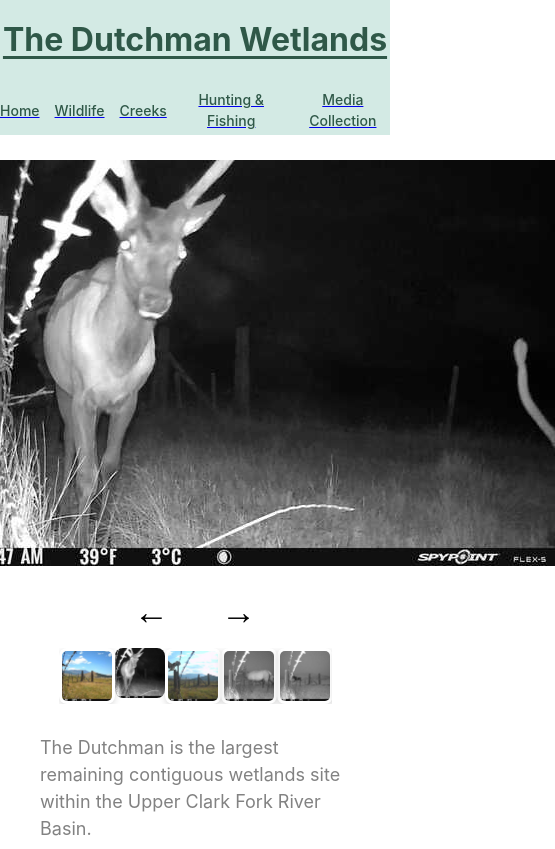
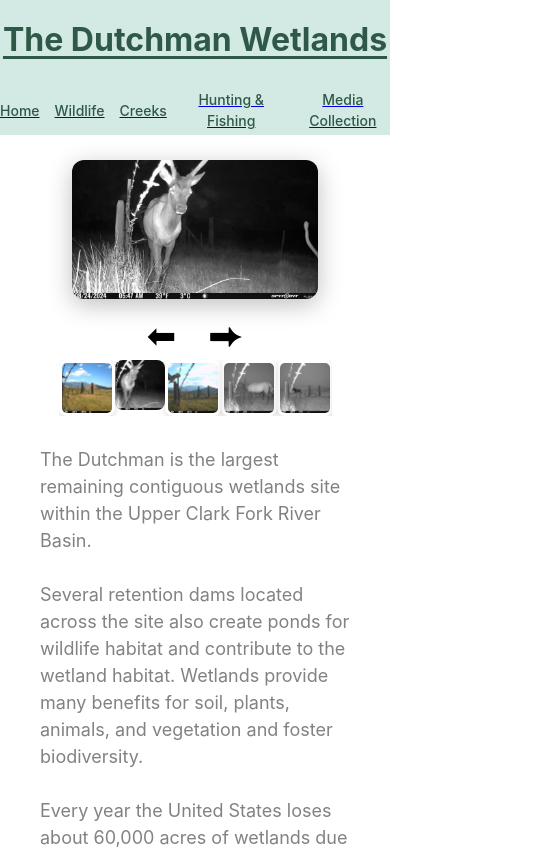
Before and after one commit to CeCe406/dev_dutchman_website102025, a React (Create React App) app in the folder dutchman_website/: page / in a window 390 px wide. Shown: the top 849 px of the page, 555 px wide, since content can reach past the window. Built offline with nearby package versions, Linux system fonts and the light colour scheme.

Commit message:
another arrow fix attempt

```diff
--- a/dutchman_website/src/components/HomePage/Gallery.css
+++ b/dutchman_website/src/components/HomePage/Gallery.css
@@ -33,19 +33,41 @@
         justify-content: center;
     }
 
-    /* Position arrows BELOW image */
-    .nav-button.left,
-    .nav-button.right {
-        position: static;
-        margin: 12px 8px;
+    .main-image {
+        width: 90%;
+        height: auto;
+        max-width: 400px;
+        border-radius: 12px;
+        box-shadow: 0 6px 24px rgba(0, 0, 0, 0.25);
+        border: 3px solid var(--color-clay);
+        object-fit: contain;
     }
 
-    /* Group arrows in a row below */
+    /* Position arrows BELOW image */
     .arrow-controls {
         display: flex;
         justify-content: center;
-        gap: 20px;
-        margin-top: 10px;
+        align-items: center;
+        gap: 16px;
+        margin-top: 12px;
+    }
+
+    .nav-button {
+        background: transparent;
+        border: none;
+        color: var(--color-clay);
+        font-size: 2rem;
+        cursor: pointer;
+        padding: 0.25rem 0.5rem;
+        transition: all 0.2s ease;
+        display: flex;
+        align-items: center;
+        justify-content: center;
+    }
+
+    .nav-button:hover {
+        color: var(--color-mint);
+        transform: scale(1.1);
     }
 }
 
--- a/dutchman_website/src/components/HomePage/gallery.js
+++ b/dutchman_website/src/components/HomePage/gallery.js
@@ -63,7 +63,6 @@ export default function Gallery() {
                     <div className="main-image-container">
                         <img src={images[selectedIndex]} alt="Selected" className="main-image" />
 
-                        {/* Mobile arrow container */}
                         <div className="arrow-controls">
                             <button
                                 className="nav-button left"
@@ -71,7 +70,7 @@ export default function Gallery() {
                                     setSelectedIndex((selectedIndex - 1 + images.length) % images.length)
                                 }
                             >
-                                &#8592;
+                                &#11013;
                             </button>
 
                             <button
@@ -80,7 +79,7 @@ export default function Gallery() {
                                     setSelectedIndex((selectedIndex + 1) % images.length)
                                 }
                             >
-                                &#8594;
+                                &#11157;
                             </button>
                         </div>
                     </div>
```
